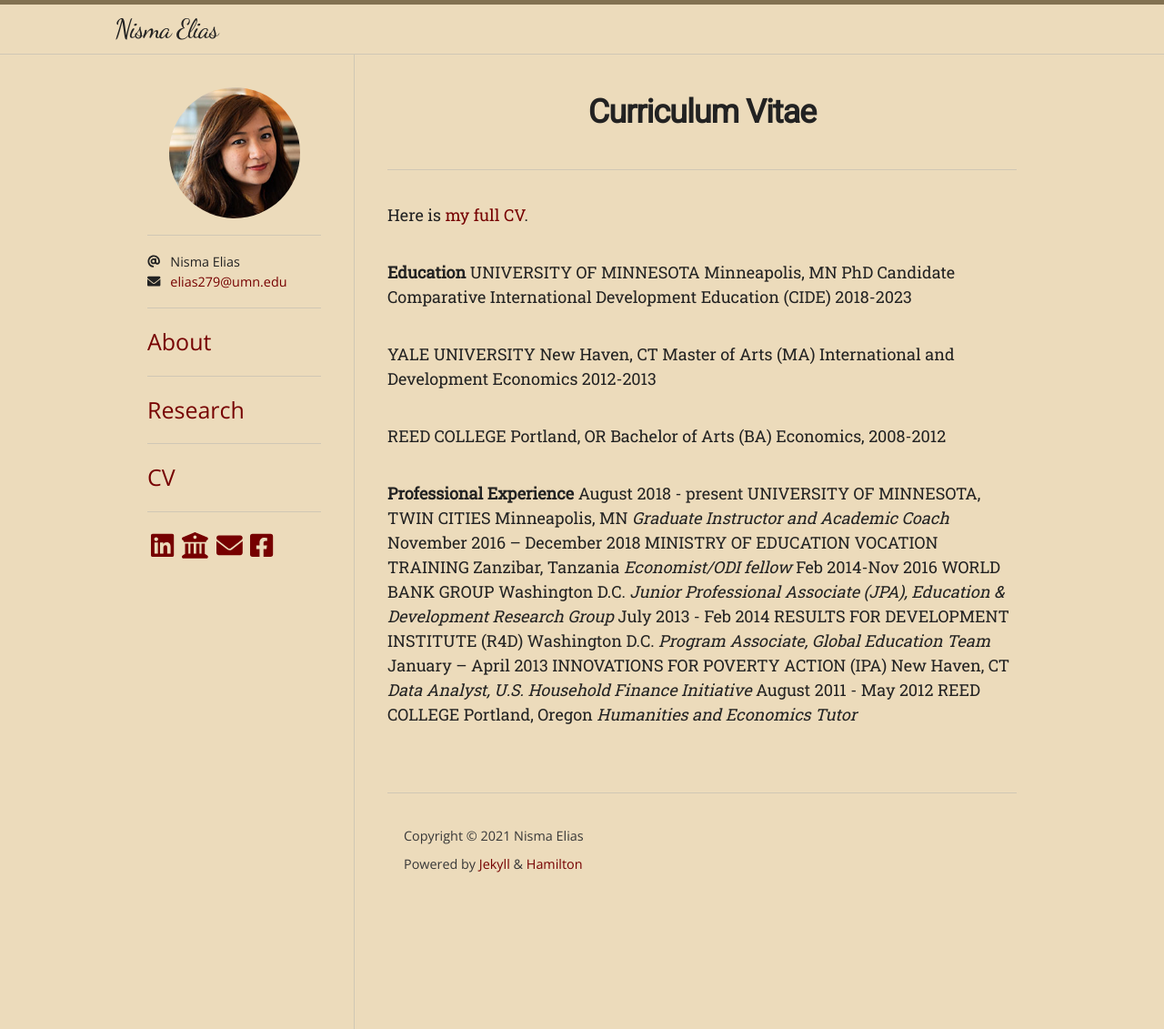
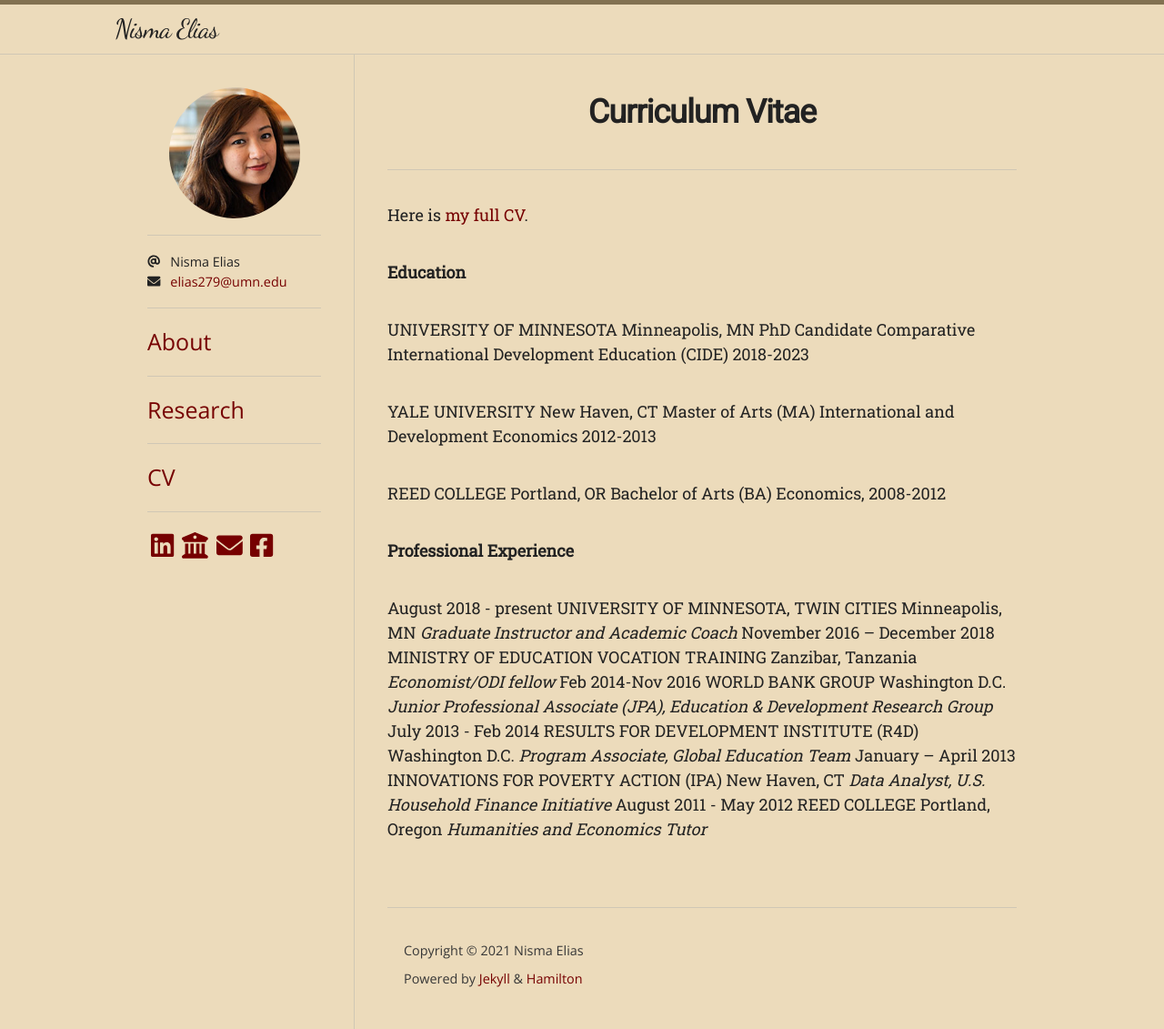
Before and after one commit to nismaelias/nismaelias.github.io, a Jekyll site: the page built from cv.md, in a window 1280 px wide. Shown: the whole page at 91% size. Built offline with Jekyll 4.4.1, drawn with Linux system fonts in a browser that asks for light colours; some web fonts are replaced.

Commit message:
Update from Forestry.io Nisma Elias updated cv.md

```diff
--- a/cv.md
+++ b/cv.md
@@ -7,6 +7,7 @@ permalink: "/cv/"
 Here is [my full CV](https://www.nismaelias.com/uploads/nisma-elias-resume.pdf "resume").
 <p>
  <b>Education</b>
+  <p>
 UNIVERSITY OF MINNESOTA Minneapolis, MN PhD Candidate
 Comparative International Development Education (CIDE) 2018-2023
 <p>
@@ -17,6 +18,7 @@ REED COLLEGE Portland, OR Bachelor of Arts (BA)
 Economics, 2008-2012
   <p>
 <b>Professional Experience </b>
+    <p>
 August 2018 - present
 UNIVERSITY OF MINNESOTA, TWIN CITIES Minneapolis, MN
     <i>Graduate Instructor and Academic Coach </i>
```
